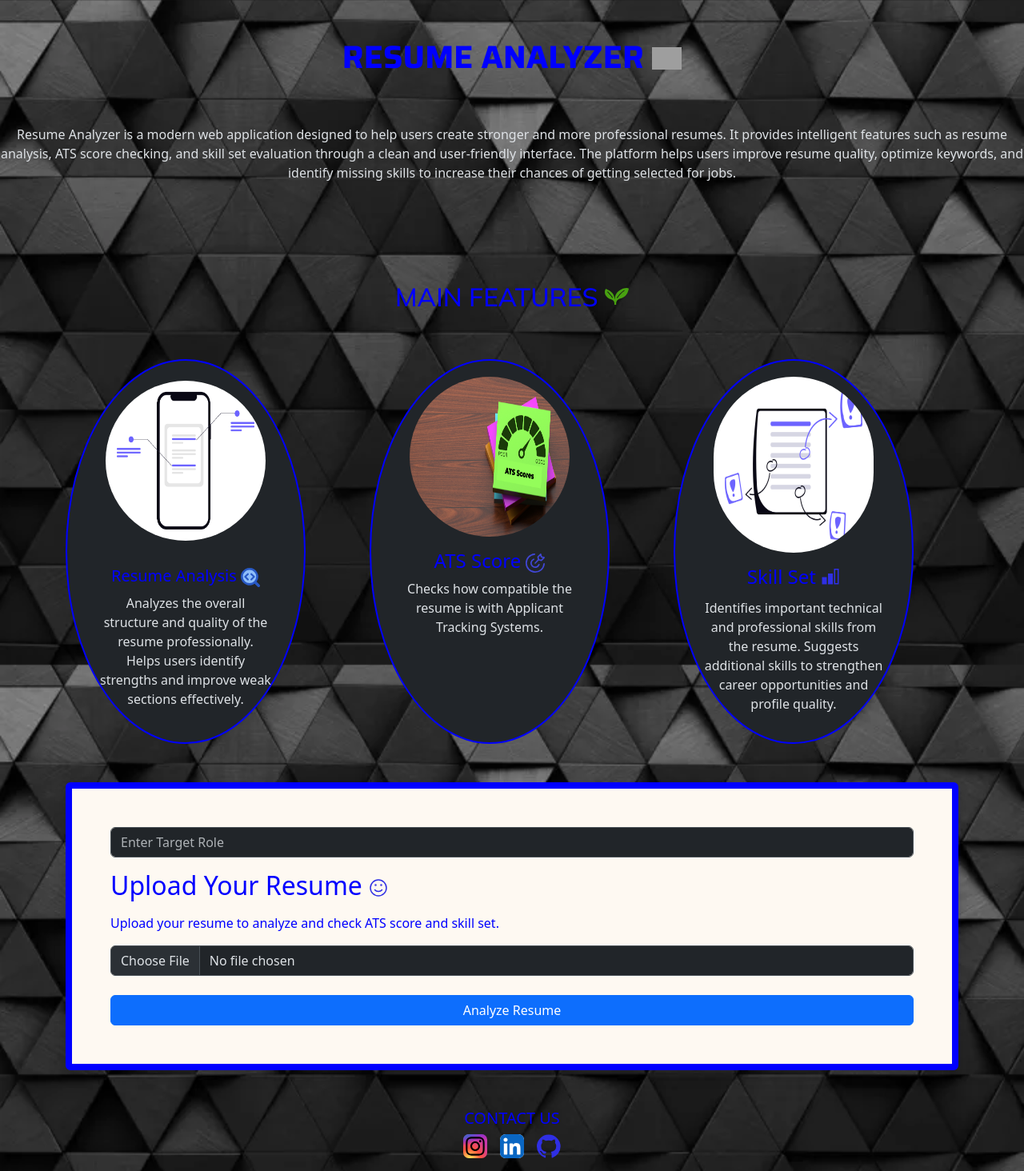
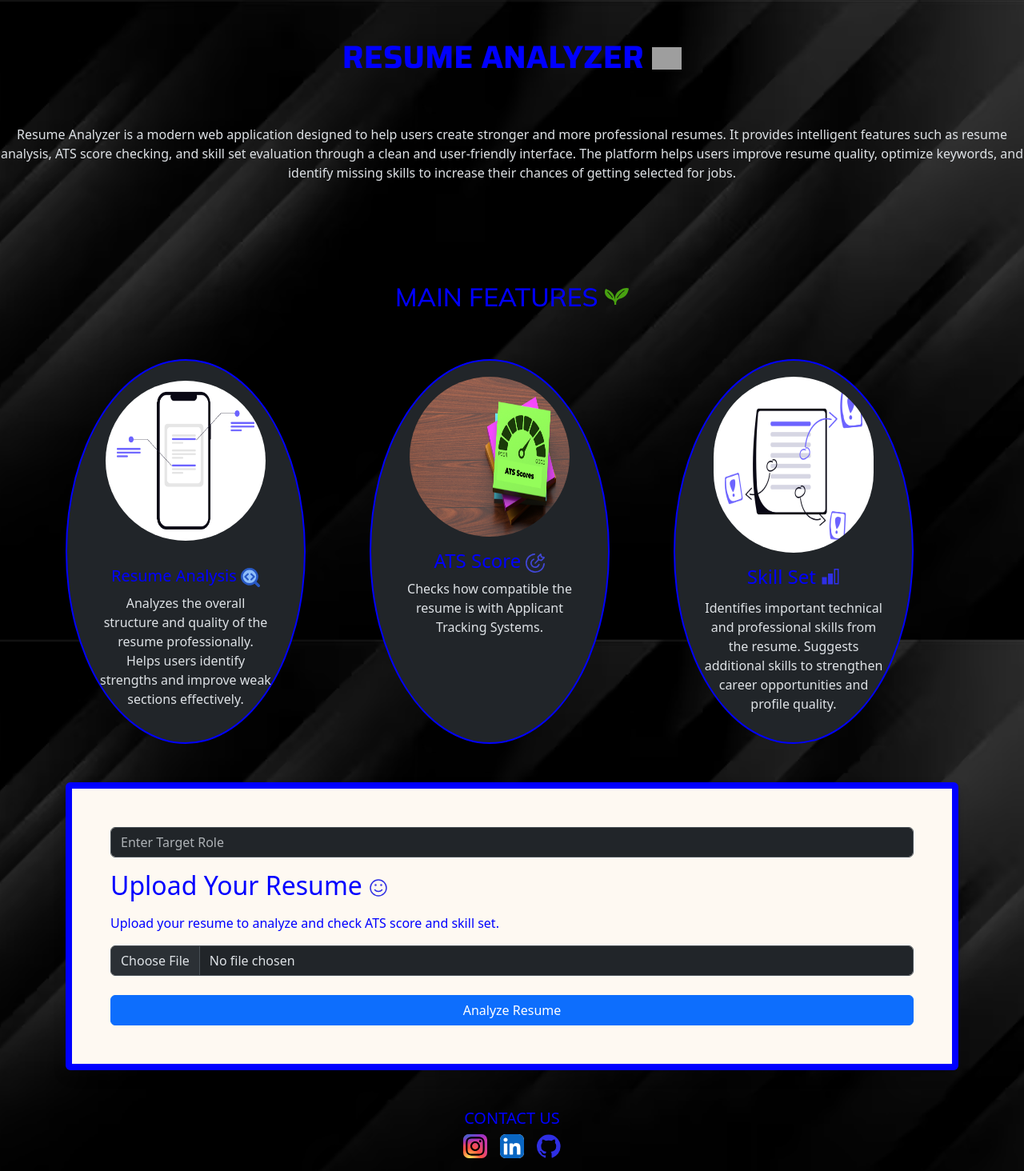
Before and after one commit to rakesh-8672/resumefiltered, a Flask app: page / in a window 1280 px wide. Shown: the whole page at 80% size. Run offline with Flask 3, Linux system fonts and the light colour scheme; grey boxes are pictures that could not be loaded.

Commit message:
changed the backround

```diff
--- a/backend/static/style.css
+++ b/backend/static/style.css
@@ -117,7 +117,7 @@
 
 }
 body{
-    background-image: url('/static/back3.webp');
+    background-image: url('/static/back4.avif');
     background-size: cover;
     background-position: center;
     background-repeat: no-repeat;
```
